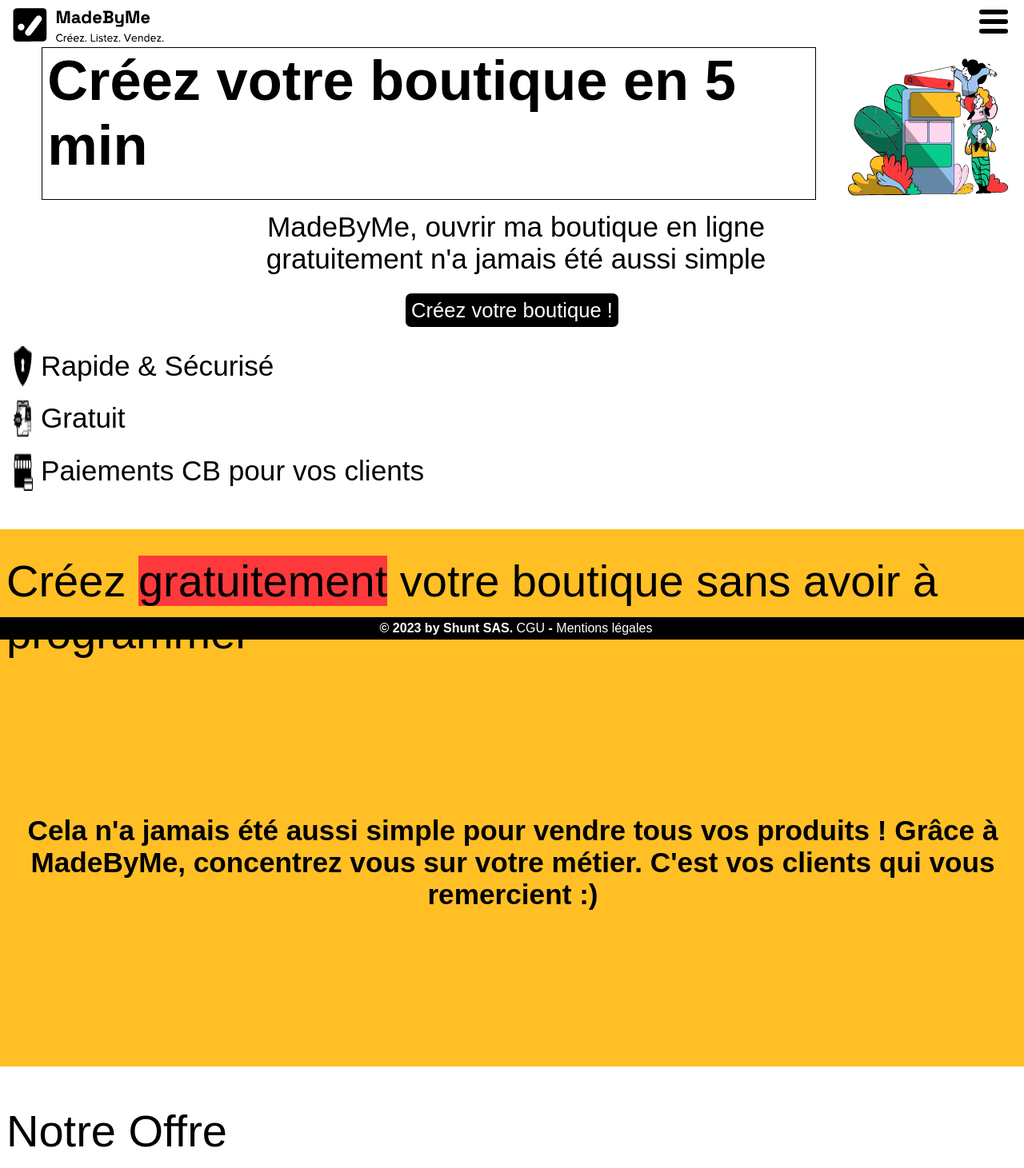
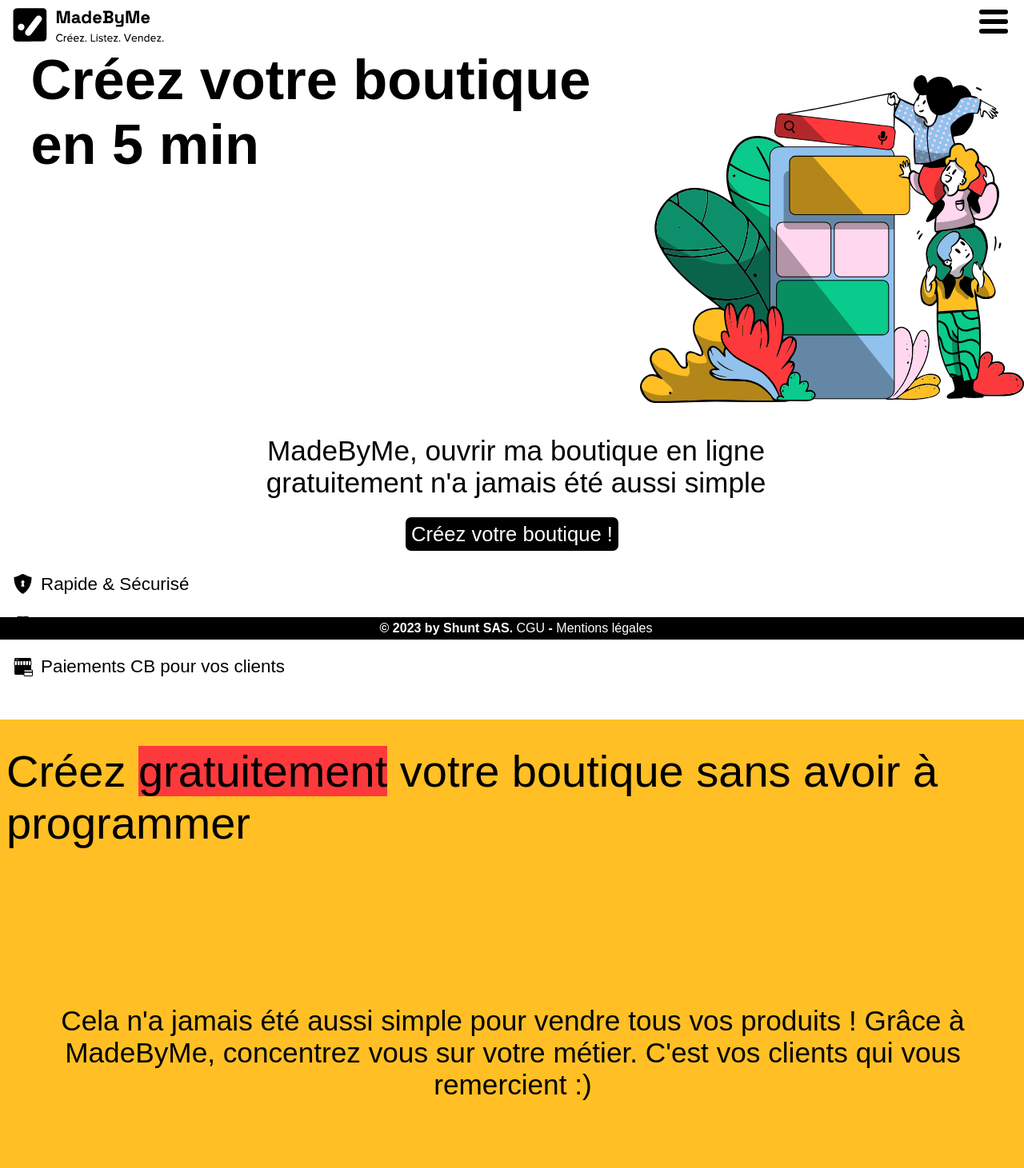
Before and after one commit to PierreEsseul/mbm-create-front-shop, a React (Create React App) app: page / in a window 1280 px wide. Shown: the top 1461 px of the page at 80% size. Built offline with nearby package versions, Linux system fonts and the light colour scheme.

Commit message:
amelioration responsive

```diff
--- a/src/components/HomePage/Elements/Elements.css
+++ b/src/components/HomePage/Elements/Elements.css
@@ -39,6 +39,10 @@
     flex-wrap: wrap;
     margin: 3rem 0px 3rem 0px;
     padding-top: 2rem;
+}
+
+.home-page__how p {
+    font-weight: normal;
 }
 
 .home-page__how span {
@@ -160,13 +164,17 @@
       margin: auto;
     }
 
-    .home-page__ordered-image img, .home-page__getStart-image img {
+    .home-page__welcome-image, .home-page__ordered-image img, .home-page__getStart-image img {
         width: 30rem;
         height: 30rem;
     }
 
+    .home-page__welcome-asset img {
+        object-fit: none;
+    }
+
     p {
-        font-size: 1.5rem;
+        font-size: 1.3rem;
     }
 
     h1{
@@ -200,6 +208,19 @@
         font-size: 3.5rem;
     }
 
+    .home-page__welcome-image {
+        width: 30rem;
+        height: 30rem;
+    }
+
+    .home-page__welcome-asset p {
+        font-size: 1.4rem;
+    }
+
+    .home-page__welcome-asset img {
+        object-fit: none;
+    }
+
     .home-page__img-titre {
         display: flex;
         flex-direction: row-reverse;
@@ -207,7 +228,6 @@
     }
 
     .home-page__img-titre h1 {
-        border: 1px solid black;
         width: 60rem;
         margin-left: 2rem;
         font-size: 4.4rem;
@@ -226,17 +246,6 @@
         height: 80rem;
     }
 
-    .home-page__newsletter input {
-        width: 19rem;
-        font-size: 1.4rem;
-
-    }
-
-    .home-page__newsletter button {
-        border-radius: 2rem 2rem;
-        font-size: 1.4rem;
-    }
-
     .contact__mail{
         font-size: 1.5rem;
     }
```
